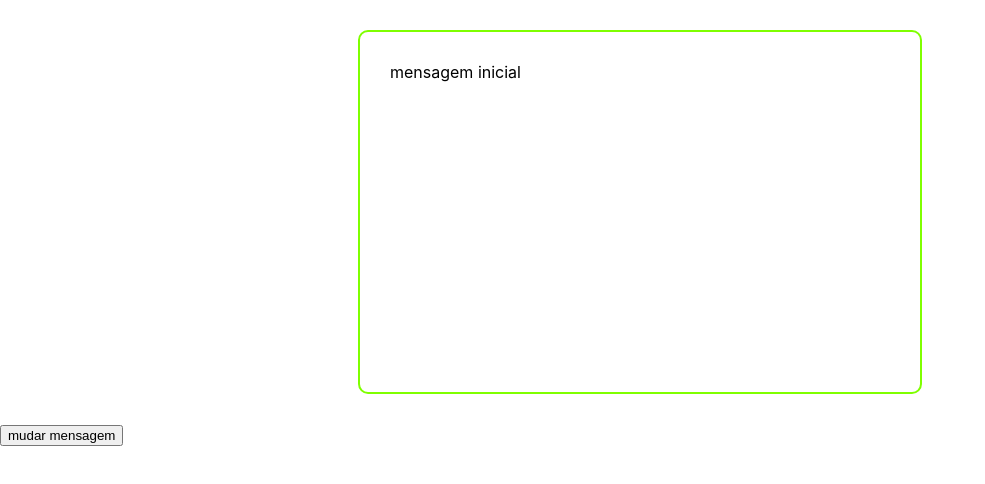
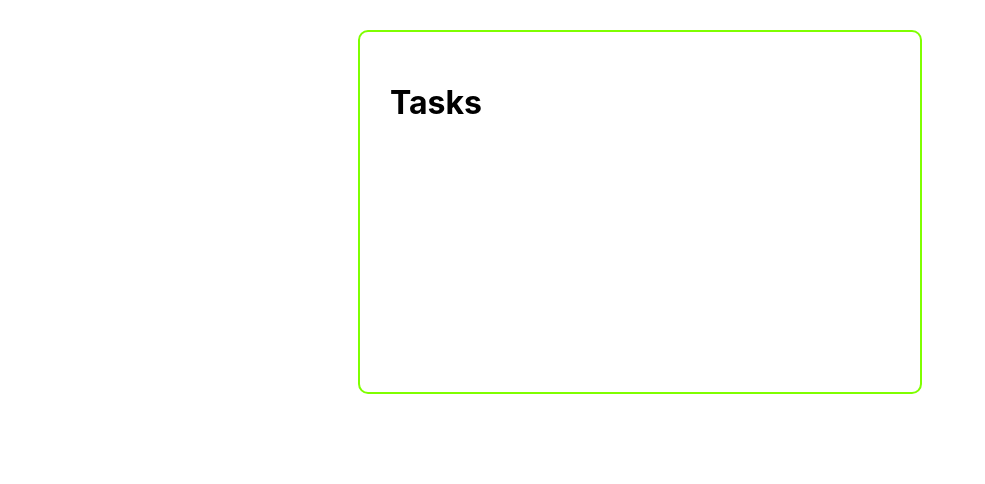
Before and after one commit to adolfoscheidt/projeto-byne-stocks, a React (Create React App) app: page / in a window 1280 px wide. Shown: the top 484 px of the page, without its empty margins (0-985 px from the left). Built offline with nearby package versions, Linux system fonts and the light colour scheme.

Commit message:
adicionando props

```diff
--- a/src/App.js
+++ b/src/App.js
@@ -1,16 +1,29 @@
 import React, { useState } from "react";
+import Tasks from "./components/Tasks";
 import "./App.css";
 
+
 const App = () => {
-  // const message = "Hello world!";
-  const [message, setMessage] = useState("mensagem inicial");
+
+  const [tasks, setTasks] = useState([
+    {
+      id: '1',
+      title: 'Tocar gaita',
+      completed: false,
+    },
+    {
+      id: '2',
+      title: 'Shãrbar a shônsha',
+      completed: true,
+    }
+  ]);
 
   return (
     <>
-      <div className="container">{message}</div>
-      <button onClick={() => setMessage("apertastes o botão, meus parabéns")}>
-        mudar mensagem
-      </button>
+      <div className="container">
+        <Tasks tarefas={tasks}/>
+      </div>
+
     </>
   );
 };
--- /dev/null
+++ b/src/components/Tasks.js
@@ -0,0 +1,8 @@
+import React from "react";
+
+const Tasks = ( {tarefas} ) => {
+    console.log(tarefas[0]);
+    return <h1>Tasks</h1>;
+}
+
+export default Tasks;
```
